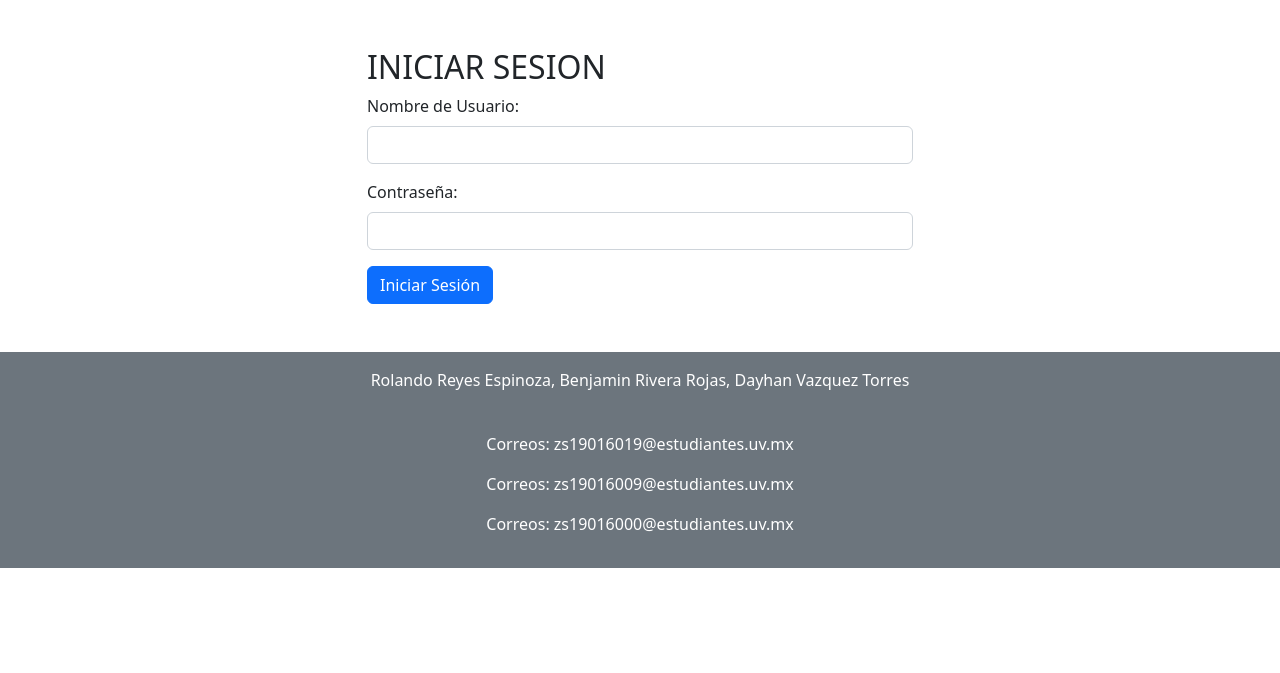
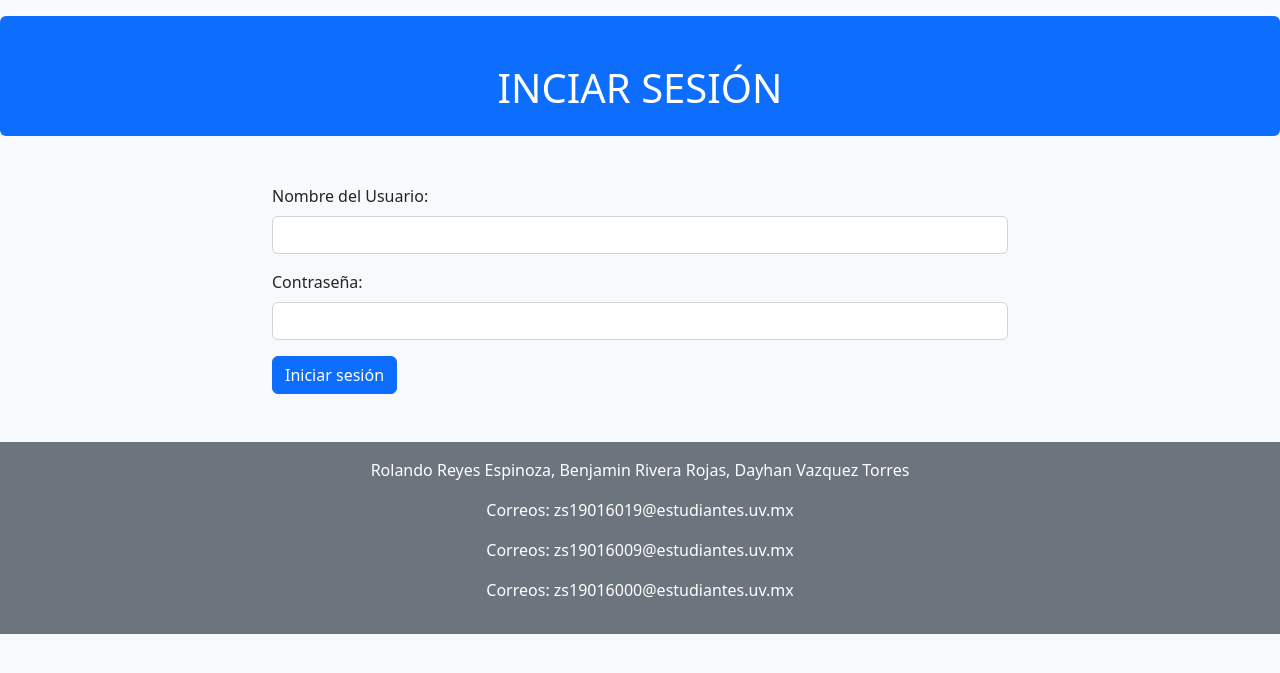
Before and after one commit to Sonicrojas321/Proyecto-ProgramacionSegura, a Django app: page / in a window 1280 px wide. Shown: the top 673 px of the page. Run offline with Django 4.2, Linux system fonts and the light colour scheme.

Commit message:
nuevos templates baseSin y modificacion en el login

```diff
--- /dev/null
+++ b/proyectoSegura/proyectoSegura/templates/baseSin.html
@@ -0,0 +1,64 @@
+<!DOCTYPE html>
+
+<html lang="es-MX">
+<head>
+    <title>{% block titulo %}{% endblock %}</title>
+    <link rel="icon" href="https://imgs.search.brave.com/uIj5oIg9omq_A3S6aGcekALAD7yWWTCDpx3UqbD0qRw/rs:fit:860:0:0/g:ce/aHR0cHM6Ly91cGxv/YWQud2lraW1lZGlh/Lm9yZy93aWtpcGVk/aWEvY29tbW9ucy8y/LzJjL0xvZ28tVVYu/anBn" type="image/x-icon">
+    <meta charset="utf-8">
+    <meta name="viewport" content="width=device-width, initial-scale=1">
+    <link href="https://cdn.jsdelivr.net/npm/bootstrap@5.2.1/dist/css/bootstrap.min.css" rel="stylesheet">
+    <script src="https://ajax.googleapis.com/ajax/libs/jquery/3.6.0/jquery.min.js"></script>
+    <script src="https://cdn.jsdelivr.net/npm/bootstrap@5.2.1/dist/js/bootstrap.bundle.min.js"></script>
+
+    {% block scripts %}{% endblock %}
+</head>
+
+<body class="bg-light">
+
+<header class="container-fluid text-center bg-primary pt-5 pb-3 mt-3 mb-3 rounded text-white">
+    <h1>{% block encabezado %}{% endblock %}</h1>
+</header>
+
+<!-- Menú hamburguesa
+<nav class="navbar navbar-expand-lg navbar-dark bg-info fixed-top">
+    <div class="container-fluid">
+        <button class="navbar-toggler" type="button" data-bs-toggle="collapse" data-bs-target="#navbarNav" aria-controls="navbarNav" aria-expanded="false" aria-label="Toggle navigation">
+            <span class="navbar-toggler-icon"></span>
+        </button>
+        <div class="collapse navbar-collapse" id="navbarNav">
+            <ul class="navbar-nav fw-bold text-dark">
+                <li class="nav-item">
+                    <a class="nav-link" href="">Registrar ejercicio</a>
+                </li>
+                <li class="nav-item">
+                    <a class="nav-link" href="/">Ver ejercicio</a>
+                </li>
+                <li class="nav-item">
+                    <a class="nav-link" href="/">Puntaje</a>
+                </li>
+                <li class="nav-item">
+                    <a class="nav-link" href="/"> lista ejercicios</a>
+                </li>
+            </ul>
+        </div>
+    </div>
+</nav>
+-->
+<section class="container mt-5">
+    <div class="row justify-content-center">
+        <div class="col-md-8">
+            {% block contenido %}{% endblock %}
+        </div>
+    </div>
+</section>
+
+<!-- Footer -->
+<footer class="container-fluid text-center bg-secondary text-white p-3 mt-5">
+    <p>Rolando Reyes Espinoza, Benjamin Rivera Rojas, Dayhan Vazquez Torres</p>
+    <p>Correos: zs19016019@estudiantes.uv.mx</p>
+    <p>Correos: zs19016009@estudiantes.uv.mx</p>
+    <p>Correos: zs19016000@estudiantes.uv.mx</p>
+</footer>
+
+</body>
+</html>
--- a/proyectoSegura/proyectoSegura/templates/listaejercicios.html
+++ b/proyectoSegura/proyectoSegura/templates/listaejercicios.html
@@ -1,7 +1,10 @@
 {% extends "base.html" %}
 
-{% block titulo %}Ejercicios{% endblock %}
+{% block titulo %}Lista ejercicios{% endblock %}
 {% block encabezado %}Lista de ejercicios{% endblock %}
 {%block contenido %}
 
+
+
+
 {% endblock %}
--- a/proyectoSegura/proyectoSegura/templates/login.html
+++ b/proyectoSegura/proyectoSegura/templates/login.html
@@ -1,21 +1,10 @@
-<!-- login.html -->
+{% extends 'baseSin.html' %}
 
-<!DOCTYPE html>
-<html lang="es-MX">
-<head>
-    <title>INICIAR SESION</title>
-    <meta charset="utf-8">
-    <meta name="viewport" content="width=device-width, initial-scale=1">
-    <link href="https://cdn.jsdelivr.net/npm/bootstrap@5.2.1/dist/css/bootstrap.min.css" rel="stylesheet">
-    <script src="https://ajax.googleapis.com/ajax/libs/jquery/3.6.0/jquery.min.js"></script>
-    <script src="https://cdn.jsdelivr.net/npm/bootstrap@5.2.1/dist/js/bootstrap.bundle.min.js"></script>
-</head>
-<body>
+{% block titulo %}INICIAR SESIÓN {% endblock %}
 
-<div class="container">
-    <div class="row justify-content-center mt-5">
-        <div class="col-md-6">
-            <h2>INICIAR SESION</h2>
+{% block encabezado %}INCIAR SESIÓN{% endblock %}
+
+{% block contenido %}
 {% if messages %}
 <ul class="messages">
   {% for message in messages %}
@@ -27,33 +16,16 @@
     {% csrf_token %}
 
     <div class="mb-3">
-                    <label for="username" class="form-label">Nombre de Usuario:</label>
-                    <input type="text" class="form-control" name="username" required>
+      <label for="nombreServidor" class="form-label">Nombre del Usuario:</label>
+      <input type="text" class="form-control" id="username" name="username" required>
     </div>
 
     <div class="mb-3">
-                    <label for="password" class="form-label">Contraseña:</label>
-                    <input type="password" class="form-control" name="password" required>
+      <label for="nombreServidor" class="form-label">Contraseña:</label>
+      <input type="text" class="form-control" id="password" name="password" required>
     </div>
 
-                <button type="submit" class="btn btn-primary">Iniciar Sesión</button>
+
+    <button type="submit" class="btn btn-primary" id="sesionEnviar">Iniciar sesión</button>
   </form>
-
-            {% if error_message %}
-                <div class="alert alert-danger mt-3" role="alert">
-                    {{ error_message }}
-                </div>
-            {% endif %}
-        </div>
-    </div>
-</div>
-<br><br>
-<footer class="container-fluid text-center bg-secondary text-white p-3">
-    <p>Rolando Reyes Espinoza, Benjamin Rivera Rojas, Dayhan Vazquez Torres</p> <br>
-    <p>Correos: zs19016019@estudiantes.uv.mx</p>
-    <p>Correos: zs19016009@estudiantes.uv.mx</p>
-    <p>Correos: zs19016000@estudiantes.uv.mx</p>
-  </footer>
-</body>
-
-</html>
+{% endblock %}
--- a/proyectoSegura/proyectoSegura/urls.py
+++ b/proyectoSegura/proyectoSegura/urls.py
@@ -23,5 +23,6 @@
     path('', views.login),
     path('registro/', views.registrarAlumno),
     path('lista/', views.lista_ejercicios),
+    path('ejercicioMaestro/', views.definir_ejercicio),
     #path('login/', views.login),
 ]
--- a/proyectoSegura/proyectoSegura/views.py
+++ b/proyectoSegura/proyectoSegura/views.py
@@ -42,5 +42,8 @@
     """
     return render(request, "listaejercicios.html")
 
+def definir_ejercicio(request) -> HttpResponse:
+    return render (request, "subirEjercicioMaestro.html")
+
 #def login(request):
  #   return render(request, "login.html")
```
Also changed, not shown: proyectoSegura/proyectoSegura/templates/login1.html (added, +59 -0 lines), proyectoSegura/proyectoSegura/templates/registro.html (+13 -3 lines), proyectoSegura/proyectoSegura/templates/subirEjercicioMaestro.html (added, +10 -0 lines), 1 other file. Lines whose indentation alone changed are shown as unchanged.
